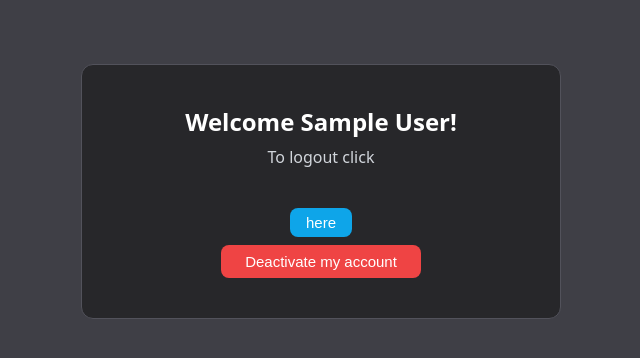
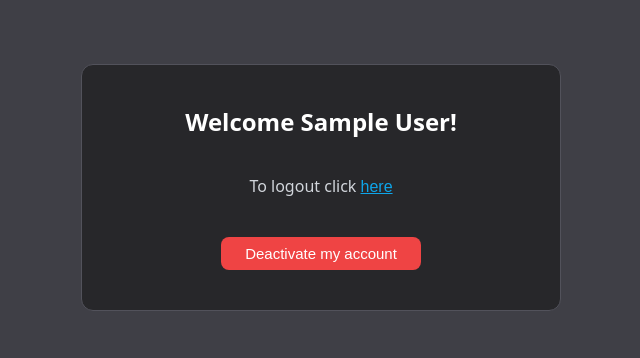
Before and after one commit to Yoseph-GL/auth-registration-challenge, a Django app: page / in a window 1280 px wide. Shown: the top 358 px of the page, without its empty margins (319-959 px from the left). Run offline with Django 5.2, Linux system fonts and the light colour scheme; the visitor is signed in with stand-in values (Sample User, id 1).

Commit message:
style: restyle logout button as inline link and fix line break
- Replace form-inside-paragraph (invalid HTML) with form attribute on button
- Restyle .btn-inline to look like a text link (underline, no chrome)
- Normalize CSS indentation to 2 spaces

```diff
--- a/app/accounts/templates/accounts/home.html
+++ b/app/accounts/templates/accounts/home.html
@@ -8,11 +8,11 @@
 
     <p class="subtitle">
         To logout click
-        <form method="post" action="{% url 'logout' %}" class="inline-form">
-            {% csrf_token %}
-            <button type="submit" class="btn btn-inline">here</button>
-        </form>
+        <button type="submit" form="logout-form" class="btn btn-inline">here</button>
     </p>
+    <form id="logout-form" method="post" action="{% url 'logout' %}" hidden>
+        {% csrf_token %}
+    </form>
 
     <form method="post" action="{% url 'deactivate' %}">
         {% csrf_token %}
--- a/app/static/css/styles.css
+++ b/app/static/css/styles.css
@@ -1,32 +1,35 @@
 /* Auth Challenge — Dark theme, mobile-first. */
 
 :root {
-    --bg:            #3f3f46;
-    --card:          #27272a;
-    --border:        #52525b;
-    --primary:       #0ea5e9;
+  --bg: #3f3f46;
+  --card: #27272a;
+  --border: #52525b;
+  --primary: #0ea5e9;
   --primary-hover: #0284c7;
-    --text:          #ffffff;
-    --text-muted:    #d1d5db;
-    --placeholder:   #71717a;
-    --danger:        #ef4444;
-    --danger-hover:  #dc2626;
+  --text: #ffffff;
+  --text-muted: #d1d5db;
+  --placeholder: #71717a;
+  --danger: #ef4444;
+  --danger-hover: #dc2626;
 }
-
 
 /* Reset */
 
-*, *::before, *::after {
+*,
+*::before,
+*::after {
   box-sizing: border-box;
   margin: 0;
   padding: 0;
 }
 
-
 /* Layout */
 
 body {
-    font-family: system-ui, -apple-system, sans-serif;
+  font-family:
+    system-ui,
+    -apple-system,
+    sans-serif;
   background: var(--bg);
   color: var(--text);
   min-height: 100vh;
@@ -37,7 +40,6 @@ body {
   margin: 0 auto;
   padding: 4rem 1rem;
 }
-
 
 /* Card */
 
@@ -58,7 +60,6 @@ body {
   color: var(--text-muted);
   margin-bottom: 1.5rem;
 }
-
 
 /* Form fields */
 
@@ -82,7 +83,9 @@ body {
   color: var(--text);
   font-size: 0.9375rem;
   outline: none;
-    transition: border-color 0.15s, box-shadow 0.15s;
+  transition:
+    border-color 0.15s,
+    box-shadow 0.15s;
 }
 
 .field input::placeholder {
@@ -93,7 +96,6 @@ body {
   border-color: var(--primary);
   box-shadow: 0 0 0 3px rgb(14 165 233 / 0.25);
 }
-
 
 /* Buttons */
 
@@ -129,7 +131,6 @@ body {
   background: var(--danger-hover);
 }
 
-
 /* Footer text */
 
 .footer-text {
@@ -148,7 +149,6 @@ body {
   color: var(--primary-hover);
 }
 
-
 /* Dashboard */
 
 .home-card {
@@ -161,7 +161,7 @@ body {
 }
 
 .home-card .subtitle {
-    margin-bottom: 2rem;
+  margin: 2rem 0;
 }
 
 .inline-form {
@@ -171,22 +171,20 @@ body {
 .btn-inline {
   display: inline;
   width: auto;
-    padding: 0.375rem 1rem;
+  padding: 0;
   border: none;
-    border-radius: 0.5rem;
-    font-size: 0.9375rem;
-    font-weight: 500;
+  background: none;
+  color: var(--primary);
+  font-size: inherit;
+  font-weight: inherit;
   cursor: pointer;
-    transition: background 0.15s;
-    background: var(--primary);
-    color: #fff;
+  text-decoration: underline;
   vertical-align: baseline;
 }
 
 .btn-inline:hover {
-    background: var(--primary-hover);
+  color: var(--primary-hover);
 }
-
 
 /* Flash messages */
 
```
Lines whose indentation alone changed are shown as unchanged.
